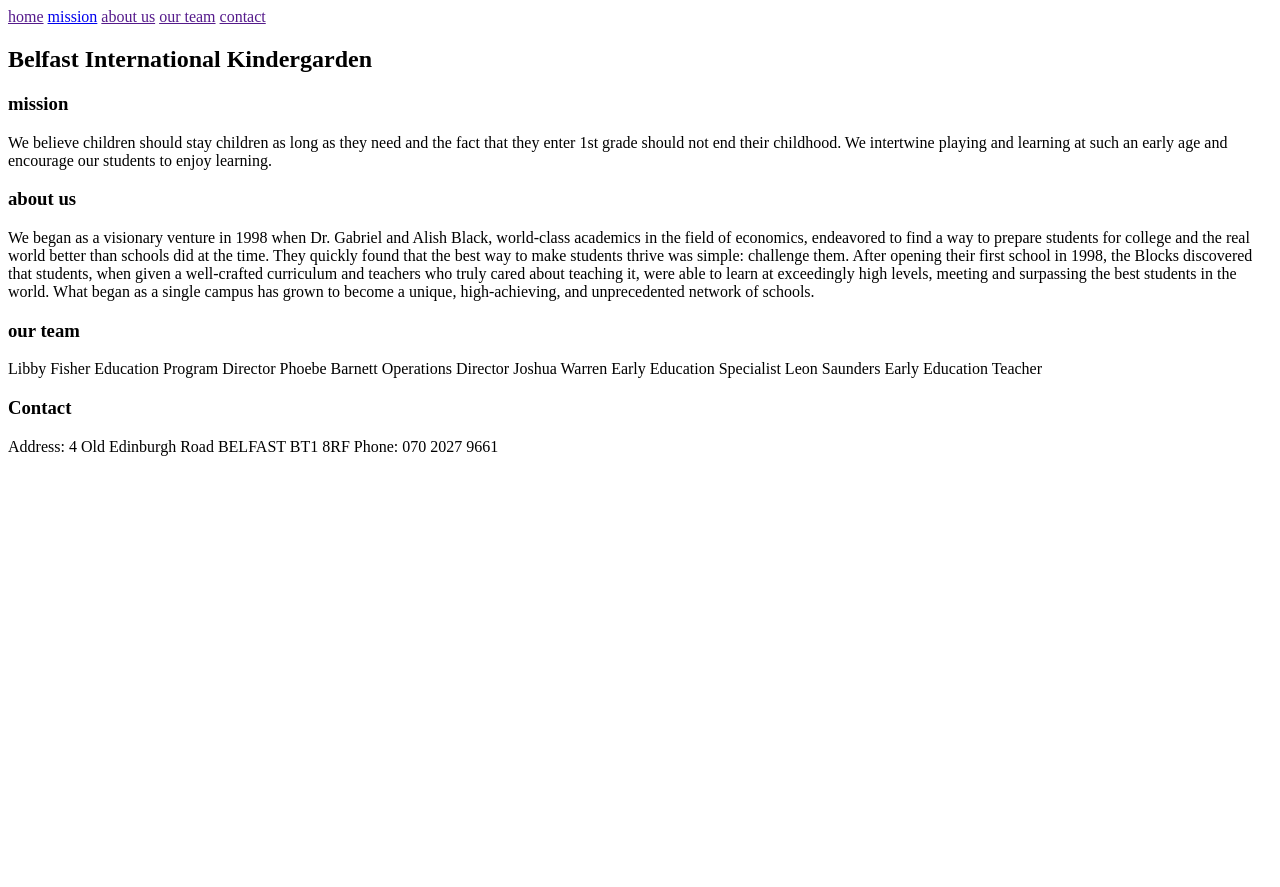
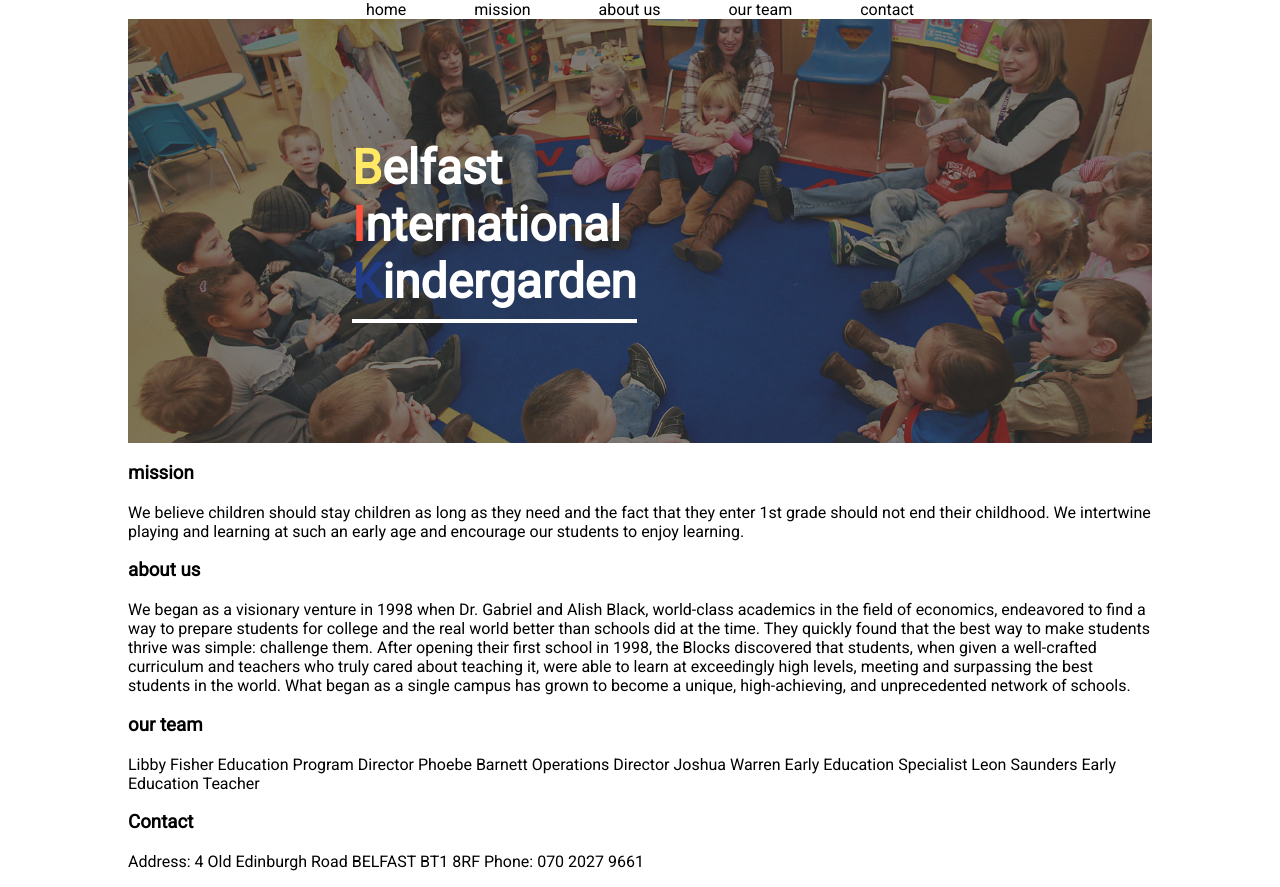
Before and after one commit to kamil-123/kindergarden, a plain HTML site: page index.html in a window 1280 px wide. Before the commit the page ends 800 px from the top, so only its background shows below. Drawn offline with Linux system fonts and the light colour scheme.

Commit message:
home section styled

```diff
--- a/index.html
+++ b/index.html
@@ -4,6 +4,9 @@
     <meta charset="UTF-8">
     <meta name="viewport" content="width=device-width, initial-scale=1.0">
     <meta http-equiv="X-UA-Compatible" content="ie=edge">
+
+    <link href="https://fonts.googleapis.com/css?family=Roboto&display=swap:400,700,900" rel="stylesheet">
+
     <title>Document</title>
     <link rel="stylesheet" href="style.css">
 </head>
@@ -12,16 +15,21 @@
 
     <header>
         <nav>
-            <a href=""> home</a>
+            <a href="#home"> home</a>
             <a href="#mission"> mission</a>
-            <a href=""> about us</a>
-            <a href=""> our team</a>
-            <a href=""> contact</a>
+            <a href="#aboutus"> about us</a>
+            <a href="#ourteam"> our team</a>
+            <a href="#contact"> contact</a>
         </nav>
     </header>
     <main>
         <section id="home">
-            <h1>Belfast International Kindergarden</h1>
+            <h1>
+                <span class="b">B</span>elfast<br>
+                <span class="i">I</span>nternational<br>
+                <span class="underlined"><span class="k">K</span>indergarden</span>
+
+            </h1>
         </section>
 
         <section id="mission">
--- a/style.css
+++ b/style.css
@@ -0,0 +1,51 @@
+* {
+    box-sizing: border-box;
+}
+
+body {
+    width: 80%;
+    margin: 0 auto;
+    font-family: "Roboto";
+}
+
+header {
+    text-align: center;
+}
+
+nav a {
+    margin: 0 2em;
+    text-decoration: none;
+    color: black;
+}
+
+h1 {
+    font-size: 3em;
+    margin-left: 3em;
+    border-bottom: 0.1em solid white;
+    padding-bottom: 0.2em;
+    width: fit-content;
+}
+
+#home {
+    color: white;
+    background-image: url('img/banner.jpg');
+    background-position: center;
+    background-size: 80em;
+    padding: 5em;
+}
+
+/* .underlined {
+    text-decoration: underline;
+} */
+
+.b {
+    color: #ffe964;
+}
+
+.i {
+    color: #ff523d;
+}
+
+.k {
+    color: #223c88;
+}
```
